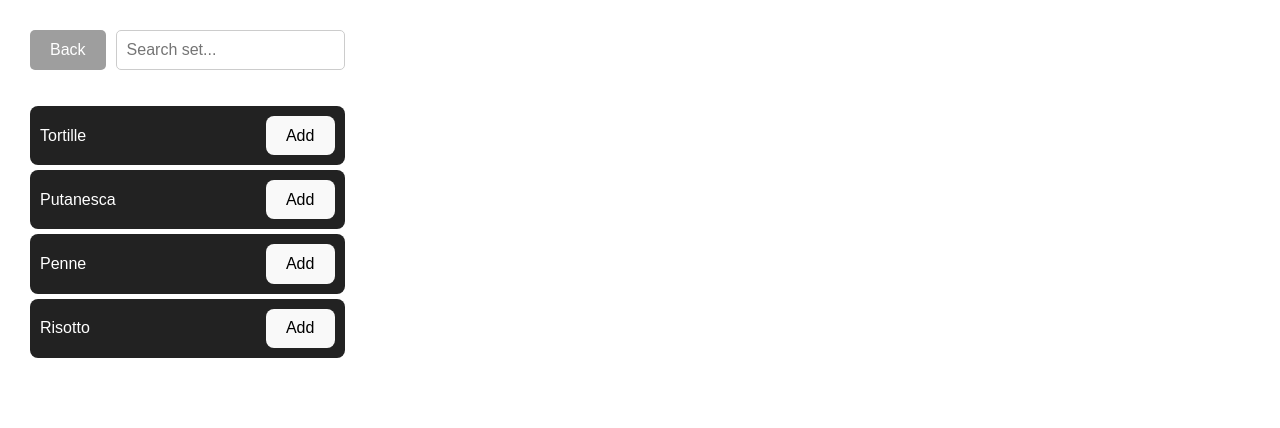
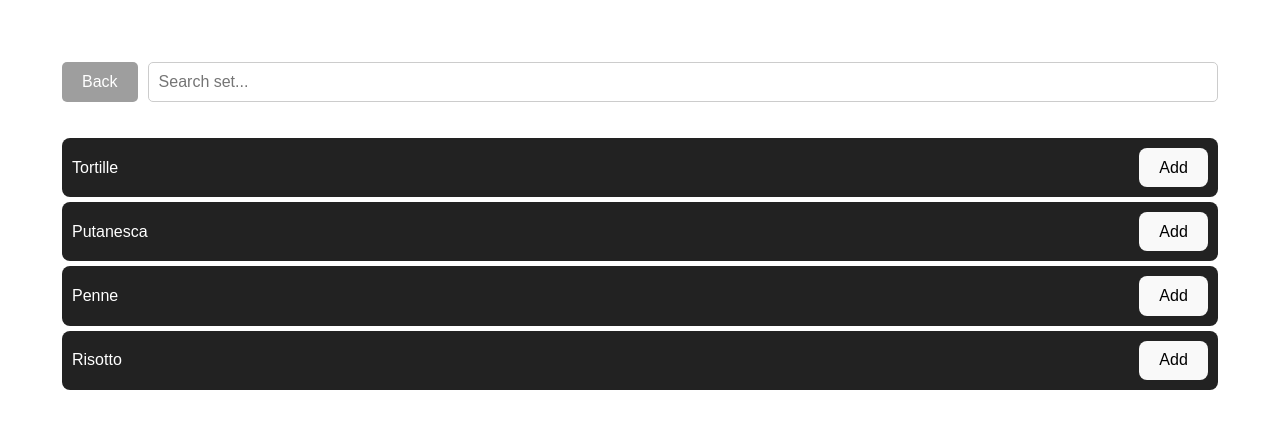
Before and after one commit to Wozniaxos/shopping-list, a React (Vite) app: page / in a window 1280 px wide. Both pictures are taken after a click on the button "Add from set". Shown: the top 428 px of the page. Built offline with nearby package versions, Linux system fonts and the light colour scheme.

Commit message:
Last functional release

```diff
--- a/src/App.css
+++ b/src/App.css
@@ -1,9 +1,10 @@
 #root {
-  max-width: 1280px;
   margin: 0 auto;
   padding: 2rem;
   text-align: center;
   min-height: 100vh;
+  width: 100%;
+  display: flex;
 }
 
 .logo {
--- a/src/App.tsx
+++ b/src/App.tsx
@@ -2,6 +2,7 @@ import React, { useState, useEffect } from "react";
 import ProductSearch from "./ProductSearch";
 import ProductList from "./ProductList";
 import SetSearch from "./SetSearch";
+import './App.css'
 
 type Product = { name: string; category: string; quantity: number; status: "default" | "bought" | "missing" };
 
@@ -81,7 +82,7 @@ const App: React.FC = () => {
   };
 
   return (
-    <div style={{ fontFamily: "Arial, sans-serif", padding: "20px", minHeight: '100vh', minWidth: '300px' }}>
+    <div style={{ fontFamily: "Arial, sans-serif", padding: "20px", minHeight: '100%', width: '100%' }}>
 
       {/* Przycisk Clear Bought Items */}
       {!showProductSearch && !showSetSearch && (
--- a/src/ProductList.tsx
+++ b/src/ProductList.tsx
@@ -80,6 +80,12 @@ const ProductList: React.FC<Props> = ({ products, onStatusChange, onAddProduct,
                 {`x${product.quantity}`}
               </span>
                 <button style={{
+                  backgroundColor: 'green',
+                  color: 'white',
+                  width: "48px",
+                  height: "48px",
+                }} onClick={() => onStatusChange(product.name, "bought")}></button>
+                <button style={{
                   backgroundColor: 'orange',
                   color: 'white',
                   width: "48px",
--- a/src/ProductSearch.tsx
+++ b/src/ProductSearch.tsx
@@ -39,7 +39,7 @@ const ProductSearch: React.FC<ProductSearchProps> = ({ onAddProduct, onRemovePro
     <div style={{
       display: "flex",
       flexDirection: "column",
-      minHeight: '100vh'
+      minHeight: '100vh',
     }}>
       <div style={{
         display: "flex",
@@ -67,7 +67,7 @@ const ProductSearch: React.FC<ProductSearchProps> = ({ onAddProduct, onRemovePro
           onFocus={handleFocus} // Czyszczenie pola przy focusie
           style={{
             maxWidth: "100%",
-            minWidth: "200px",
+            width: "100%",
             padding: "10px",
             borderRadius: "5px",
             marginBottom: "20px",
@@ -76,11 +76,15 @@ const ProductSearch: React.FC<ProductSearchProps> = ({ onAddProduct, onRemovePro
           }}
         />
       </div>
-      <div>
+      <div style={{ display: 'flex', flexDirection: 'column', gap: '10px' }}>
         {withQueryProducts.map((product) => {
           const quantityInList = productsInList[product.name]?.quantity || 0;
           return (
-            <div key={product.name} style={{ marginBottom: "10px", display: "flex", justifyContent: "space-between", alignItems: "center" }}>
+            <div key={product.name} style={{
+              // marginBottom: "10px",
+              padding: "10px",
+              backgroundColor: "#222",
+              display: "flex", justifyContent: "space-between", alignItems: "center" }}>
               <div style={{
                 flex: 1,
                 fontWeight: quantityInList > 0 ? 'bold' : 'normal',
--- a/src/SetSearch.tsx
+++ b/src/SetSearch.tsx
@@ -40,7 +40,7 @@ const SetSearch: React.FC<Props> = ({ onAddSet, onGoBack }) => {
           onChange={(e) => setSearch(e.target.value)}
           style={{
             maxWidth: "100%",
-            minWidth: "200px",
+            width: "100%",
             padding: "10px",
             borderRadius: "5px",
             marginBottom: "20px",
```
